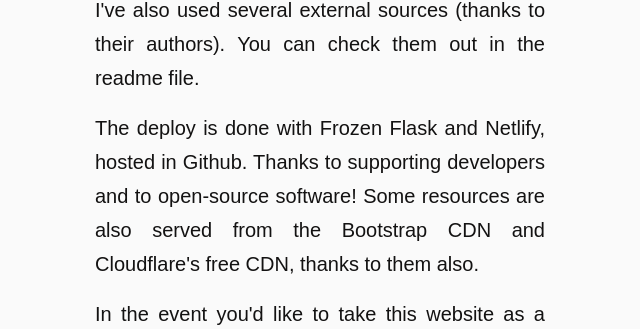
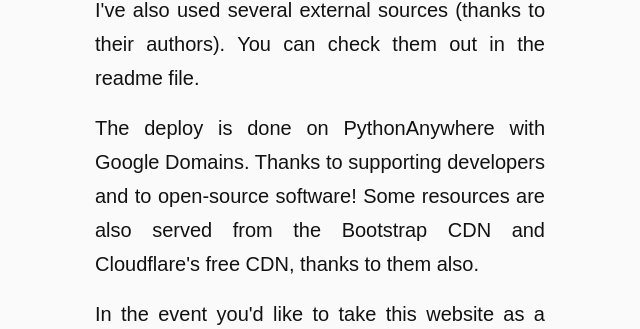
Before and after one commit to adrianlee0118/personal-website, a Flask app: page / in a window 1280 px wide. Shown: the part 2508-2837 px from the top of the page, without its empty margins (245-885 px from the left). Run offline with Flask 2, Linux system fonts and the light colour scheme; some libraries are stand-ins or nearby versions.

Commit message:
updated home page

```diff
--- a/templates/home.html
+++ b/templates/home.html
@@ -135,7 +135,7 @@
       <a href="https://github.com/adrianl0118/personal-website">readme</a> file.
     </p>
     <p class="mp2">
-      The deploy is done with Frozen Flask and Netlify, hosted in Github. Thanks to supporting developers and to open-source
+      The deploy is done on PythonAnywhere with Google Domains. Thanks to supporting developers and to open-source
       software! Some resources are also served from the Bootstrap CDN and Cloudflare's free CDN, thanks to them also.
     </p>
     <p class="mp2">
```
